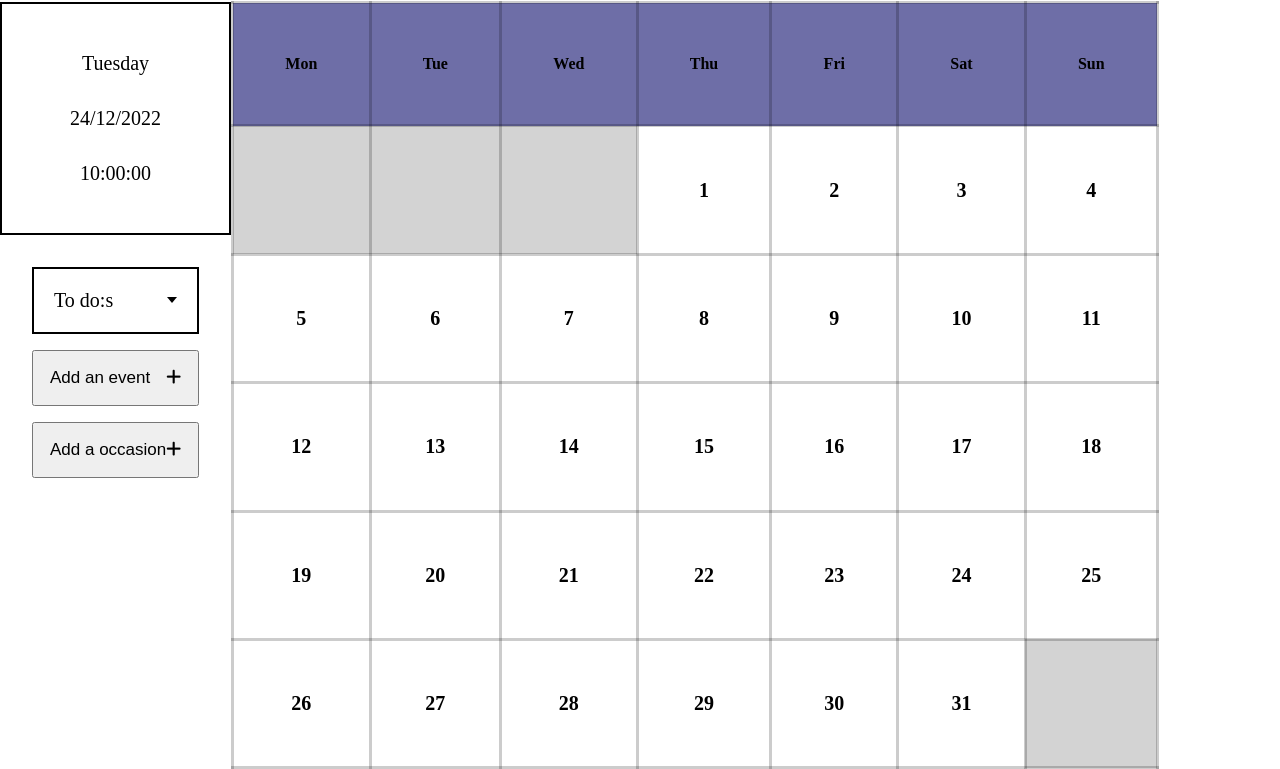
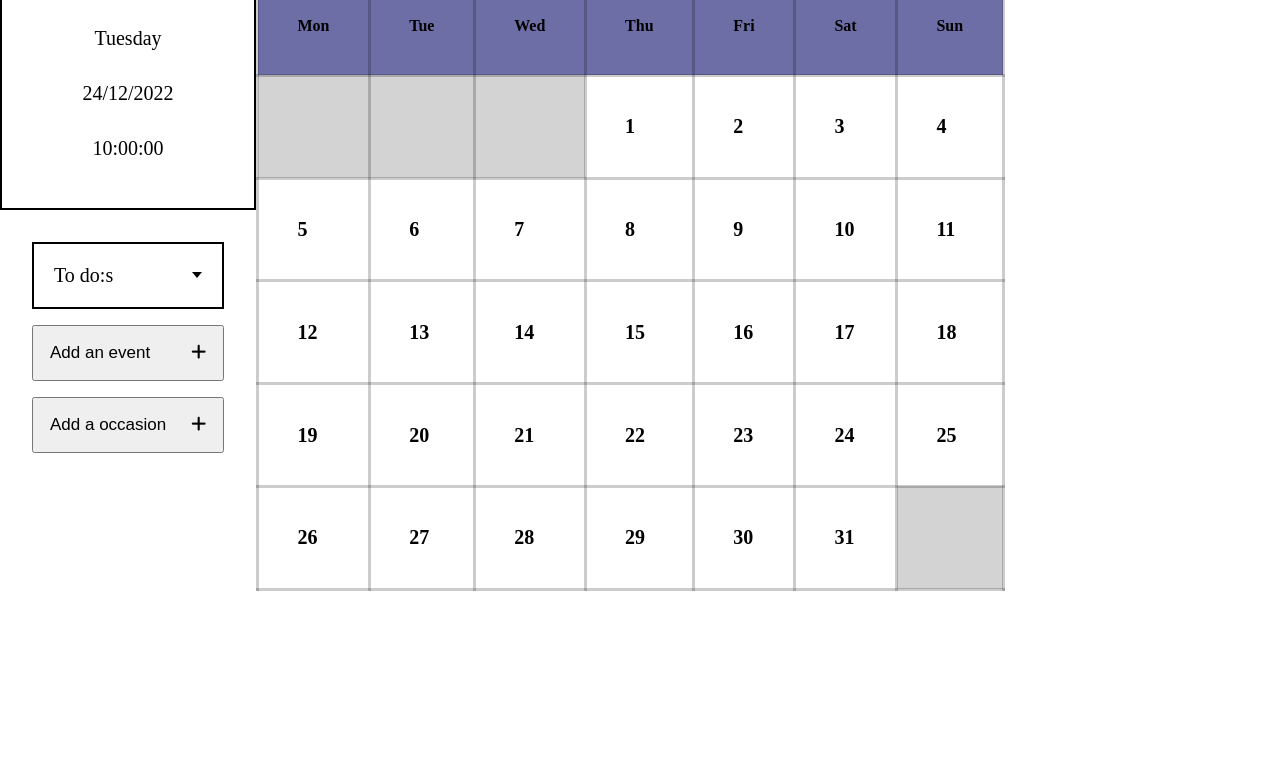
Before and after one commit to mergimshalaa/kalenderverktyg-med-javascript-mergim-lucas-parham, a website: page public/index.html in a window 1280 px wide. Shown: the part 104-873 px from the top of the page. After the commit the page ends 800 px from the top, so only its background shows below. Drawn offline with Linux system fonts and the light colour scheme.

Commit message:
Added some JS, Styling and changed to HTML
Co-authored-by: lauax <lauax@users.noreply.github.com>
Co-authored-by: Mergim Shala <mergim.shala@medieinstitutet.se>

```diff
--- a/public/index.html
+++ b/public/index.html
@@ -29,7 +29,6 @@
       </div>
     </header>
 
-    <div id="main-yta">
     <aside data-cy="todo-list">
 
           <div class="TimeAndDateDisplay">
@@ -133,7 +132,5 @@
       </tbody>
     </table>
   </main>
-</div>
-
 </body>
 </html>
--- a/public/main.css
+++ b/public/main.css
@@ -3,9 +3,7 @@
     padding: 0;
     box-sizing: border-box;
 }
-body{
-    height: 100vh;
-}
+
 /* Reuseables*/
 .displayBlock {
     display: block !important;
@@ -16,14 +14,19 @@ body{
 }
 /* =============== */
 
+body {
+    display: flex;
+    flex-wrap: wrap;
+}
+
 header {
     display: flex;
     justify-content: center;
     align-items: center;
     flex-direction: column;
+    height: 10vh;
     width: 100%;
     background-color: rgb(110, 110, 167);
-    margin-bottom: 1em;
 }
 
 .monthDisplay {
@@ -42,8 +45,8 @@ header {
 }
 
 aside {
-    display: inline-flex;
-    flex-direction: column
+    display: inline-block;
+    width: 20%;
 }
 
 .TimeAndDateDisplay {
@@ -114,18 +117,18 @@ aside {
 
 /* --------------------------CALENDER--------------------*/
 main {
-    display: inline;
+    display: inline-block;
+    width: 80%;
+
 }
-.calendar {
-    display: flex;
-    justify-content: center;
-}
+
 table {
     border-collapse: collapse;
     background: white;
     color: black;
     border: solid rgba(0, 0, 0, .2);
-    text-align: center;
+
+
 }
 
 th {
@@ -140,7 +143,7 @@ td {
 }
 
 tr, th, td {
-    padding: 4vw;
+    padding: 3vw;
 }
 
 td {
@@ -151,8 +154,9 @@ td {
     background-color: lightgray;
 }
 
-#main-yta{
-    display:flex;
-    width: 100%;
+#tjabbla{
+    height: 80vh;
+    width: 100vw;
+    display: flex;
 
 }
--- /dev/null
+++ b/public/main.js
@@ -0,0 +1,6 @@
+days = []
+function calender(){
+    for(i = 0; i >= 30; i++){
+        days.push
+    }
+}
```
Lines whose indentation alone changed are shown as unchanged.
